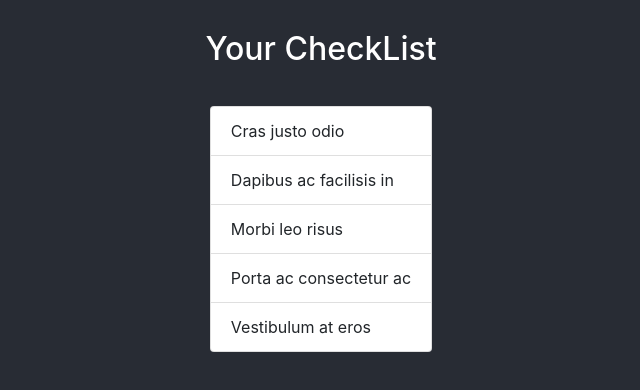
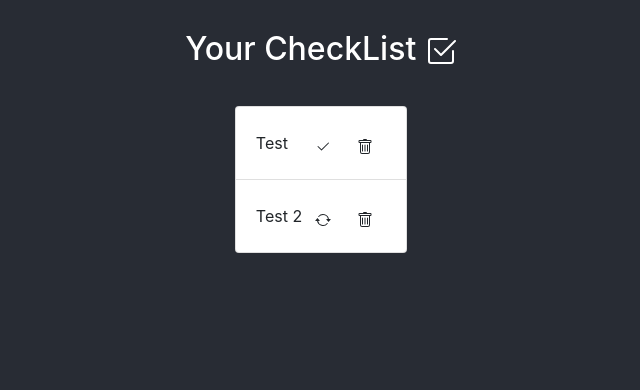
Before and after one commit to joefearnley/C-list, a React (Create React App) app in the folder frontend/: page /list in a window 1280 px wide. Shown: the top 390 px of the page, without its empty margins (319-959 px from the left). Built offline with nearby package versions, Linux system fonts and the light colour scheme.

Commit message:
Setting up click events for add/update/delete items

```diff
--- a/frontend/src/App.css
+++ b/frontend/src/App.css
@@ -32,7 +32,6 @@
     border-top: 0;
 }
 
-
 .checklist h2 {
     color: #fff;
 }
@@ -40,3 +39,7 @@
 .row {
     margin: 30px 0;
 }
+
+.list-group-item {
+    line-height: 3;
+}
--- a/frontend/src/App.js
+++ b/frontend/src/App.js
@@ -1,10 +1,6 @@
 import React from 'react';
 import './App.css';
-import {
-    BrowserRouter as Router,
-    Switch,
-    Route
-} from 'react-router-dom';
+import { BrowserRouter as Router, Switch, Route } from 'react-router-dom';
 import Home from './components/Home.js'
 import CheckList from './components/CheckList.js'
 
--- a/frontend/src/components/CheckList.js
+++ b/frontend/src/components/CheckList.js
@@ -1,17 +1,57 @@
 import React, { Component } from 'react';
-import Container from 'react-bootstrap/Container';
-import Row from 'react-bootstrap/Row';
-import Col from 'react-bootstrap/Col';
-import ListGroup from 'react-bootstrap/ListGroup';
-import Navigation from './Navigation.js'
+import { Container, Row, Col, ListGroup, Button } from 'react-bootstrap';
+import { Check2Square, Check2, Trash, ArrowRepeat } from 'react-bootstrap-icons';
 
 export default class CheckList extends Component {
     constructor(props, context) {
         super(props, context);
 
+        this.completeItem = this.completeItem.bind(this);
+        this.unCompleteItem = this.unCompleteItem.bind(this);
+        this.deleteItem = this.deleteItem.bind(this);
+
         this.state = {
-            items: [],
+            items: [{
+                title: 'Test',
+                description: 'This is a test',
+                complete: true
+            },{
+                title: 'Test 2',
+                description: 'This is a test',
+                complete: false
+            }],
         };
+    }
+
+    completeItem(item) {
+        console.log('completing item.');
+        console.log(item);
+    }
+
+    unCompleteItem(item) {
+        console.log('UN completing item.');
+        console.log(item);
+    }
+
+    deleteItem(item) {
+        console.log('deleting item');
+        console.log(item);
+    }
+
+    renderItems() {
+        return this.state.items.map((item, i) => {
+            return (
+                    <ListGroup.Item key={i}>
+                        { item.title }
+                        <span className="float-right">
+                            {item.complete
+                                ? <Button variant="default" onClick={() => this.completeItem(item)}><Check2 /></Button>
+                                : <Button variant="default" onClick={() => this.unCompleteItem(item)}><ArrowRepeat  /></Button>}
+                            <Button variant="default" onClick={() => this.deleteItem(item)}><Trash /></Button>
+                        </span>
+                    </ListGroup.Item>
+                )
+        });
     }
 
     render() {
@@ -20,17 +60,13 @@ export default class CheckList extends Component {
                 <Container>
                     <Row className="justify-content-md-center">
                         <Col md="auto">
-                            <h2>Your CheckList</h2>
+                            <h2>Your CheckList <Check2Square /></h2>
                         </Col>
                     </Row>
                     <Row className="justify-content-md-center">
                         <Col md="auto">
                             <ListGroup>
-                                <ListGroup.Item>Cras justo odio</ListGroup.Item>
-                                <ListGroup.Item>Dapibus ac facilisis in</ListGroup.Item>
-                                <ListGroup.Item>Morbi leo risus</ListGroup.Item>
-                                <ListGroup.Item>Porta ac consectetur ac</ListGroup.Item>
-                                <ListGroup.Item>Vestibulum at eros</ListGroup.Item>
+                                { this.renderItems() }
                             </ListGroup>
                         </Col>
                     </Row>
--- a/frontend/src/components/Home.js
+++ b/frontend/src/components/Home.js
@@ -1,17 +1,15 @@
 import React, { Component } from 'react';
-import LoginModal from './LoginModal.js'
-import SignupModal from './SignupModal.js'
+import LoginModal from './LoginModal.js';
+import SignupModal from './SignupModal.js';
+import { Check2Square } from 'react-bootstrap-icons';
 
 export default class Home extends Component {
-    constructor(props, context) {
-        super(props, context);
-    }
 
     render() {
         return (
             <div>
                 <header className="home">
-                    <h1>CheckList</h1>
+                    <h1>CheckList <Check2Square /></h1>
                     <p>Check those things off the list.</p>
                     <SignupModal />
                     <LoginModal />
--- a/frontend/src/components/Navigation.js
+++ b/frontend/src/components/Navigation.js
@@ -5,10 +5,10 @@ export default class Navigation extends Component {
     render() {
         return (
             <Navbar>
-                <Navbar href="/">
+                <Navbar.Brand href="/">
                     CheckList
-                </Navbar>
+                </Navbar.Brand>
             </Navbar>
-        )
-    }
+)
+        }
 }
```
Also changed, not shown: 1 other file (tests, documents, lock files or other folders).
